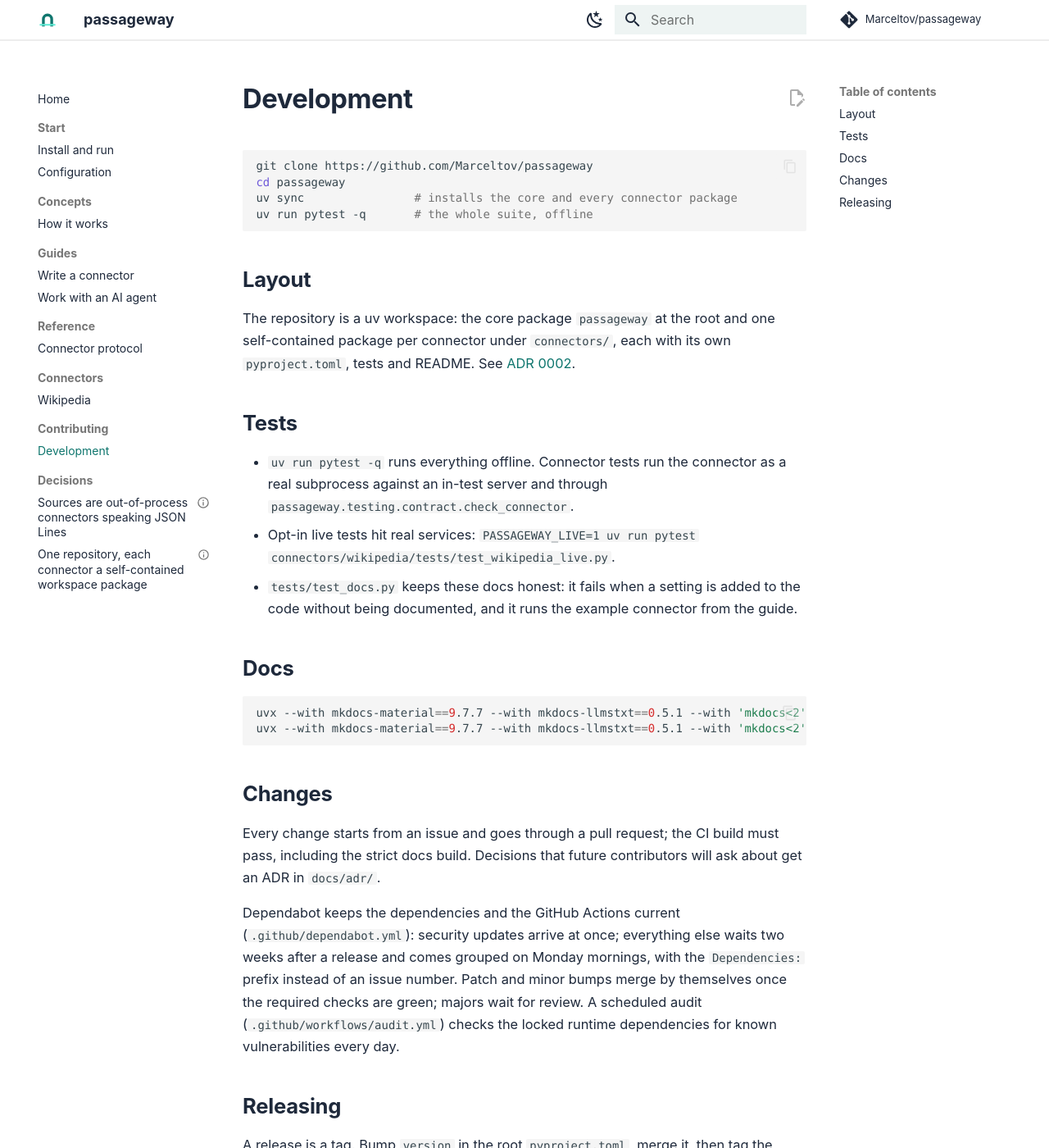
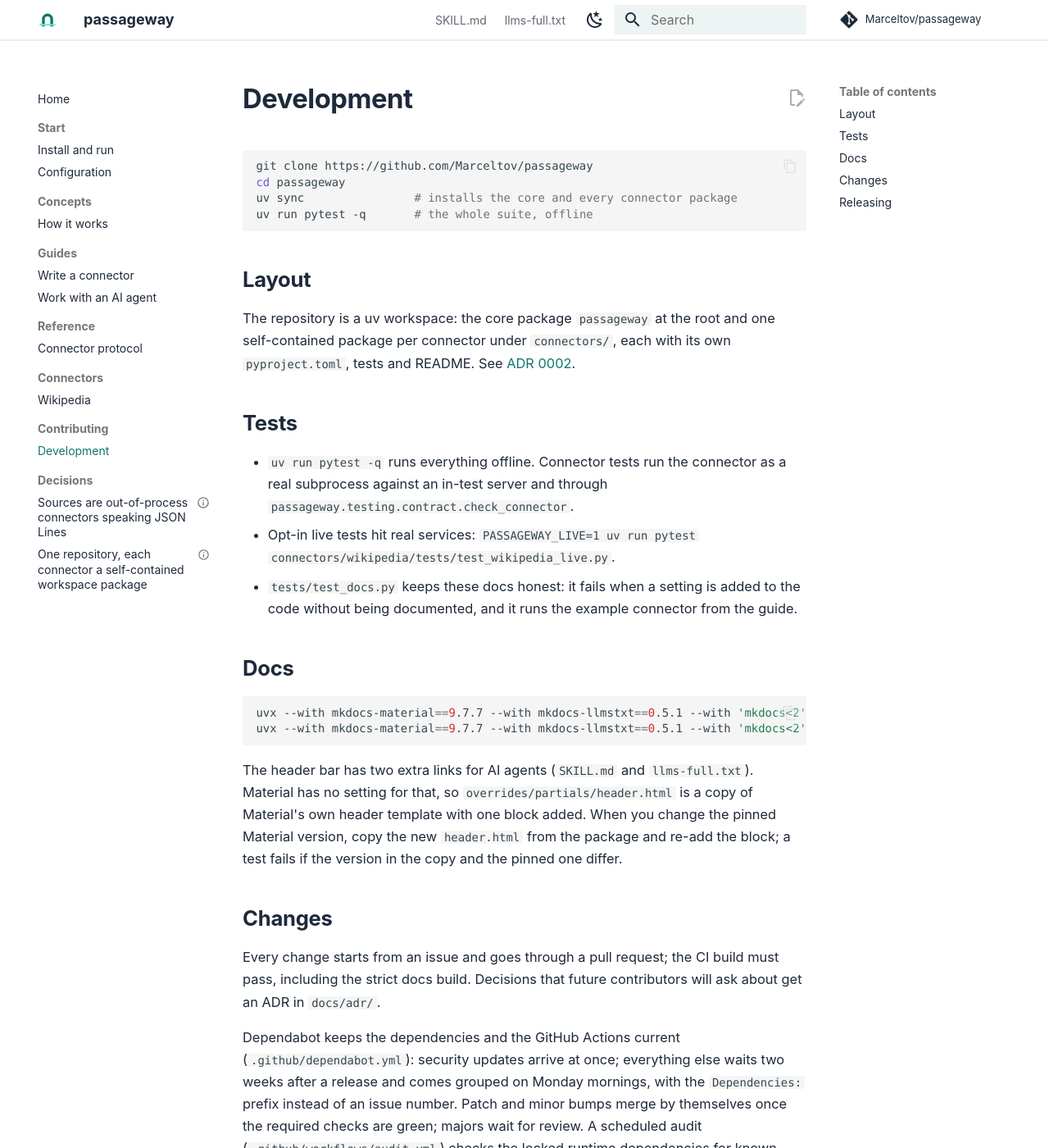
Before and after one commit to Marceltov/passageway, an MkDocs documentation site: the page built from docs/development.md, in a window 1280 px wide and 1400 px high. Shown: the whole window at 82% size. Built offline with MkDocs 1.6.1 and Material for MkDocs 9.7.7, drawn with Linux system fonts in a browser that asks for light colours; some web fonts are replaced; comment, search, counter and statistics services are not loaded.

Commit message:
PASSAGEWAY #15: Put SKILL.md and llms-full.txt in the header bar
Two links for AI agents in the site's header, next to the theme toggle and the
search. Material has no setting for header links, so overrides/partials/
header.html is a copy of Material 9.7.7's header template with one block added
before the palette toggle; the links come from site_url.

- shown from 60em up; on narrower screens the header has no room and the guide
  for agents stays a page in the navigation
- styled quietly with the theme's own colours, so light and dark both work
  (checked in headless Chrome at 1236, 1000 and 800 px, light and dark)
- tests pin the placement, tie the copy to the pinned Material version, and
  the CI docs job asserts the links are in the built page

Co-Authored-By: Claude Sonnet 5.5 <noreply@anthropic.com>
Claude-Session: https://claude.ai/code/session_01Mmwmvtqw7XkpvEoMPU1CQH

````diff
--- a/docs/development.md
+++ b/docs/development.md
@@ -24,6 +24,8 @@ uvx --with mkdocs-material==9.7.7 --with mkdocs-llmstxt==0.5.1 --with 'mkdocs<2'
 uvx --with mkdocs-material==9.7.7 --with mkdocs-llmstxt==0.5.1 --with 'mkdocs<2' mkdocs build --strict   # what CI runs
 ```
 
+The header bar has two extra links for AI agents (`SKILL.md` and `llms-full.txt`). Material has no setting for that, so `overrides/partials/header.html` is a copy of Material's own header template with one block added. When you change the pinned Material version, copy the new `header.html` from the package and re-add the block; a test fails if the version in the copy and the pinned one differ.
+
 ## Changes
 
 Every change starts from an issue and goes through a pull request; the CI build must pass, including the strict docs build. Decisions that future contributors will ask about get an ADR in `docs/adr/`.
--- a/docs/stylesheets/extra.css
+++ b/docs/stylesheets/extra.css
@@ -123,3 +123,29 @@
     font-size: 1.8rem;
   }
 }
+
+/* Two links for AI agents in the header bar, between the title and the theme toggle. The header has no room for them on
+   narrow screens, where the guide for agents is a page in the navigation. */
+.pw-header-links {
+  display: none;
+  align-items: center;
+  gap: 1.1rem;
+  margin: 0 0.6rem;
+  font-size: 0.7rem;
+  white-space: nowrap;
+}
+.pw-header-links a {
+  color: var(--md-primary-bg-color);
+  opacity: 0.7;
+  text-decoration: none;
+}
+.pw-header-links a:hover,
+.pw-header-links a:focus-visible {
+  color: var(--md-typeset-a-color);
+  opacity: 1;
+}
+@media screen and (min-width: 60em) {
+  .pw-header-links {
+    display: flex;
+  }
+}
--- a/mkdocs.yml
+++ b/mkdocs.yml
@@ -31,6 +31,7 @@ nav:
 
 theme:
   name: material
+  custom_dir: overrides
   logo: logo.svg
   favicon: logo.svg
   font:
--- /dev/null
+++ b/overrides/partials/header.html
@@ -0,0 +1,75 @@
+{#-
+  Copied from mkdocs-material 9.7.7 (material/templates/partials/header.html).
+  The only change is the "pw-header-links" block after the title: the two entry points for AI agents, in the bar next to
+  the theme toggle and the search. When the pinned Material version changes, copy the new header.html and re-add the block.
+-#}
+{% set class = "md-header" %}
+{% if "navigation.tabs.sticky" in features %}
+  {% set class = class ~ " md-header--shadow md-header--lifted" %}
+{% elif "navigation.tabs" not in features %}
+  {% set class = class ~ " md-header--shadow" %}
+{% endif %}
+<header class="{{ class }}" data-md-component="header">
+  <nav class="md-header__inner md-grid" aria-label="{{ lang.t('header') }}">
+    <a href="{{ config.extra.homepage | d(nav.homepage.url, true) | url }}" title="{{ config.site_name | e }}" class="md-header__button md-logo" aria-label="{{ config.site_name }}" data-md-component="logo">
+      {% include "partials/logo.html" %}
+    </a>
+    <label class="md-header__button md-icon" for="__drawer">
+      {% set icon = config.theme.icon.menu or "material/menu" %}
+      {% include ".icons/" ~ icon ~ ".svg" %}
+    </label>
+    <div class="md-header__title" data-md-component="header-title">
+      <div class="md-header__ellipsis">
+        <div class="md-header__topic">
+          <span class="md-ellipsis">
+            {{ config.site_name }}
+          </span>
+        </div>
+        <div class="md-header__topic" data-md-component="header-topic">
+          <span class="md-ellipsis">
+            {% if page.meta and page.meta.title %}
+              {{ page.meta.title }}
+            {% else %}
+              {{ page.title }}
+            {% endif %}
+          </span>
+        </div>
+      </div>
+    </div>
+    <div class="pw-header-links">
+      <a href="{{ config.site_url }}SKILL.md" title="A guide to passageway for AI agents (raw markdown)">SKILL.md</a>
+      <a href="{{ config.site_url }}llms-full.txt" title="The whole documentation as one text file for AI agents">llms-full.txt</a>
+    </div>
+    {% if config.theme.palette %}
+      {% if not config.theme.palette is mapping %}
+        {% include "partials/palette.html" %}
+      {% endif %}
+    {% endif %}
+    {% if not config.theme.palette is mapping %}
+      {% include "partials/javascripts/palette.html" %}
+    {% endif %}
+    {% if config.extra.alternate %}
+      {% include "partials/alternate.html" %}
+    {% endif %}
+    {% if "material/search" in config.plugins %}
+      {% set search = config.plugins["material/search"] | attr("config") %}
+      {% if search.enabled %}
+        <label class="md-header__button md-icon" for="__search">
+          {% set icon = config.theme.icon.search or "material/magnify" %}
+          {% include ".icons/" ~ icon ~ ".svg" %}
+        </label>
+        {% include "partials/search.html" %}
+      {% endif %}
+    {% endif %}
+    {% if config.repo_url %}
+      <div class="md-header__source">
+        {% include "partials/source.html" %}
+      </div>
+    {% endif %}
+  </nav>
+  {% if "navigation.tabs.sticky" in features %}
+    {% if "navigation.tabs" in features %}
+      {% include "partials/tabs.html" %}
+    {% endif %}
+  {% endif %}
+</header>
````
Also changed, not shown: 2 other files.
